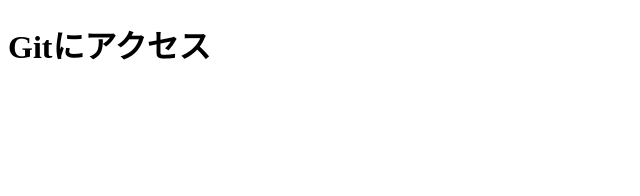
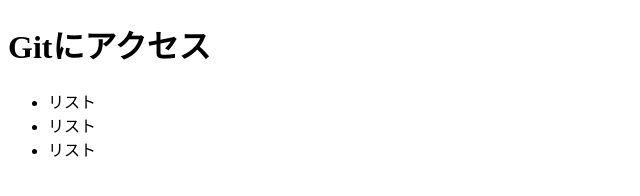
Before and after one commit to naemi0118/-kakeibo_app, a plain HTML site: page index.html in a window 1280 px wide. Shown: the whole page, without its empty margins (0-640 px from the left). Drawn offline with Linux system fonts and the light colour scheme.

Commit message:
navの追加

```diff
--- a/index.html
+++ b/index.html
@@ -9,6 +9,12 @@
     <header class="header">
       <h1 class="header-title">Gitにアクセス</h1>
     </header>
-    <nav><ul></ul></nav>
+    <nav>
+      <ul>
+        <li>リスト</li>
+        <li>リスト</li>
+        <li>リスト</li>
+      </ul>
+    </nav>
   </body>
 </html>
```
